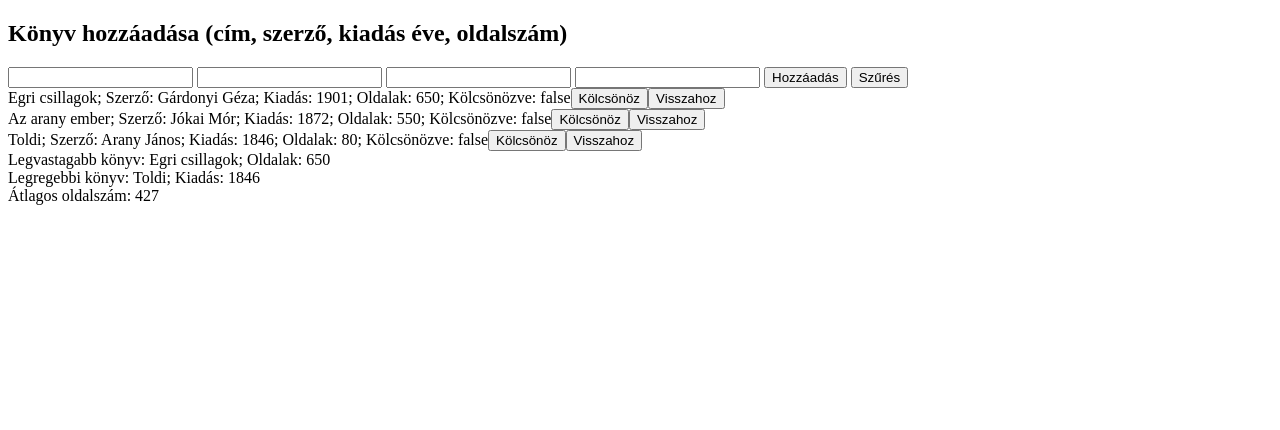
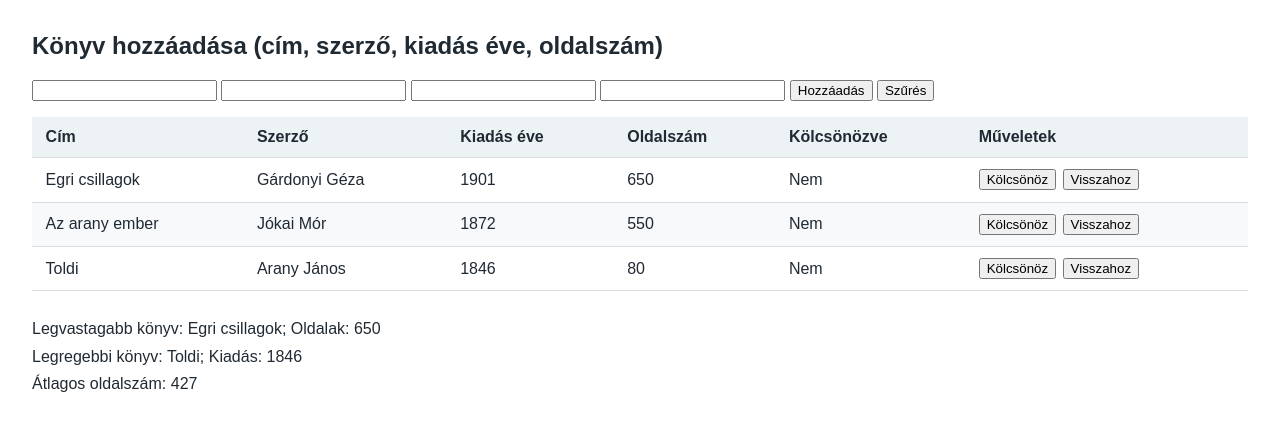
Before and after one commit to Hubble12/K-nyvKezel-, a plain HTML site: page index.html in a window 1280 px wide. Drawn offline with Linux system fonts and the light colour scheme.

Commit message:
szépítgetés

```diff
--- a/index.html
+++ b/index.html
@@ -4,6 +4,51 @@
     <meta charset="UTF-8">
     <meta name="viewport" content="width=device-width, initial-scale=1.0">
     <title>Könyvkezelő</title>
+    <style>
+        body {
+            font-family: Arial, sans-serif;
+            margin: 2rem;
+            color: #202a33;
+        }
+
+        #elemTabla {
+            overflow-x: auto;
+            margin-top: 1rem;
+        }
+
+        table {
+            width: 100%;
+            border-collapse: collapse;
+            text-align: left;
+        }
+
+        th, td {
+            padding: 0.7rem 0.85rem;
+            border-bottom: 1px solid #d7dee4;
+        }
+
+        th {
+            background: #edf2f5;
+            font-weight: 600;
+        }
+
+        tbody tr:nth-child(even) {
+            background: #f7f9fa;
+        }
+
+        td:last-child {
+            white-space: nowrap;
+        }
+
+        td button + button {
+            margin-left: 0.4rem;
+        }
+
+        #statisztikaDiv {
+            margin-top: 1.5rem;
+            line-height: 1.7;
+        }
+    </style>
 </head>
 <body>
 
--- a/kód.js
+++ b/kód.js
@@ -45,34 +45,55 @@ function feltoltes(){
   let celpont = document.getElementById('elemTabla');
   celpont.innerHTML = "";
 
+    let tabla = document.createElement("table");
+    let fejlec = document.createElement("thead");
+    fejlec.innerHTML = "<tr><th>Cím</th><th>Szerző</th><th>Kiadás éve</th><th>Oldalszám</th><th>Kölcsönözve</th><th>Műveletek</th></tr>";
+    tabla.appendChild(fejlec);
+    let torzs = document.createElement("tbody");
+
     for(let i = 0; i<konyvekList.length; i++){
         if(kolcsonzottSzuro && konyvekList[i].kolcsonozve){
         }
         else{
+                    let konyv = konyvekList[i];
+                    let sor = document.createElement("tr");
 
+                    [konyv.cim, konyv.szerzo, konyv.kiadas, konyv.oldalszam, konyv.kolcsonozve ? "Igen" : "Nem"].forEach(function(ertek){
+                        let cella = document.createElement("td");
+                        cella.textContent = ertek;
+                        sor.appendChild(cella);
+                    });
 
-  let elem = document.createElement("div");
-        elem.innerText = konyvekList[i].cim +"; Szerző: "+ konyvekList[i].szerzo +"; Kiadás: "+ konyvekList[i].kiadas +"; Oldalak: "+ konyvekList[i].oldalszam + "; Kölcsönözve: " + konyvekList[i].kolcsonozve
-
-   //-------------------------------------------------------------------------
+                    let muveletek = document.createElement("td");
                     let kolcsonozGomb = document.createElement("button");
                     kolcsonozGomb.innerText = "Kölcsönöz";
                     kolcsonozGomb.onclick = function() {
-      konyvekList[i].kolcsonoz();
+                        konyv.kolcsonoz();
                     };
-    elem.appendChild(kolcsonozGomb);
-
+                    muveletek.appendChild(kolcsonozGomb);
 
                     let visszahozGomb = document.createElement("button");
                     visszahozGomb.innerText = "Visszahoz";
                     visszahozGomb.onclick = function() {
-      konyvekList[i].visszahoz();
+                        konyv.visszahoz();
                     };
-    elem.appendChild(visszahozGomb);
-    //-------------------------------------------------------------------------
-    celpont.appendChild(elem);
+                    muveletek.appendChild(visszahozGomb);
+                    sor.appendChild(muveletek);
+                    torzs.appendChild(sor);
                 }
     }
+
+        if(torzs.childElementCount === 0){
+            let uresSor = document.createElement("tr");
+            let uresCella = document.createElement("td");
+            uresCella.colSpan = 6;
+            uresCella.textContent = "Nincs megjeleníthető könyv.";
+            uresSor.appendChild(uresCella);
+            torzs.appendChild(uresSor);
+        }
+
+        tabla.appendChild(torzs);
+        celpont.appendChild(tabla);
 
     let maxVastagsag = 0
     let legregebbiKonyv = 3000
```
Lines whose indentation alone changed are shown as unchanged.
